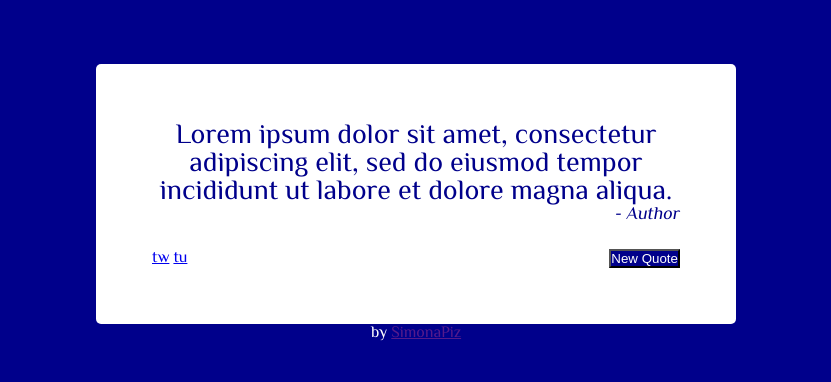
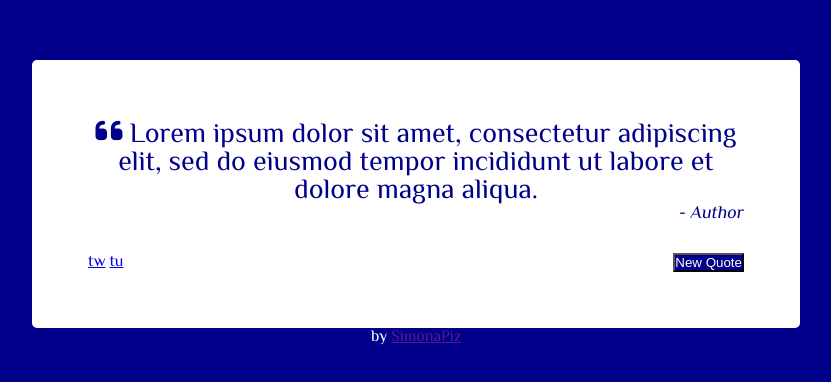
Before and after one commit to SimonaPiz/random-quote-machine, a website: page index.html in a window 1280 px wide. Shown: the part 198-580 px from the top of the page, without its empty margins (224-1055 px from the left). Drawn offline with nearby package versions, Linux system fonts and the light colour scheme.

Commit message:
features #1 - Add quote icon

```diff
--- a/index.html
+++ b/index.html
@@ -22,13 +22,19 @@
     <link rel="preconnect" href="https://fonts.googleapis.com">
     <link rel="preconnect" href="https://fonts.gstatic.com" crossorigin>
     <link href="https://fonts.googleapis.com/css2?family=Philosopher:ital@0;1&display=swap" rel="stylesheet">
+    <script src="https://kit.fontawesome.com/3c60b8d083.js" crossorigin="anonymous"></script>
 
     <script src="https://ajax.googleapis.com/ajax/libs/jquery/3.6.0/jquery.js"></script>
   </head>
   <body>
 
     <div id='quote-box'>
-      <p id="text">Lorem ipsum dolor sit amet, consectetur adipiscing elit, sed do eiusmod tempor incididunt ut labore et dolore magna aliqua.</p>
+      <p id="text-box">
+        <span id="quote-icon" class="fa-solid fa-quote-left"></span>
+        <span id="text">
+          Lorem ipsum dolor sit amet, consectetur adipiscing elit, sed do eiusmod tempor incididunt ut labore et dolore magna aliqua.
+        </span>
+      </p>
       <p id="author">- Author</p>
 
       <div id="buttons-box">
--- a/styles.scss
+++ b/styles.scss
@@ -22,7 +22,7 @@ body {
 
 
 div#quote-box {
-  width: 50%;
+  width: 60%;
   padding: 56px;
   background-color: white;
   color: $random-color;
@@ -30,10 +30,14 @@ div#quote-box {
   display: flex;
   flex-direction: column;
 
-  #text {
+  #text-box {
     font-size: 28px;
     align-self: center;
     text-align: center;
+
+    span#quote-icon {
+      font-size: 1.1em;
+    }
   }
 
   #author {
```
Also changed, not shown: styles.css, 1 other file.
